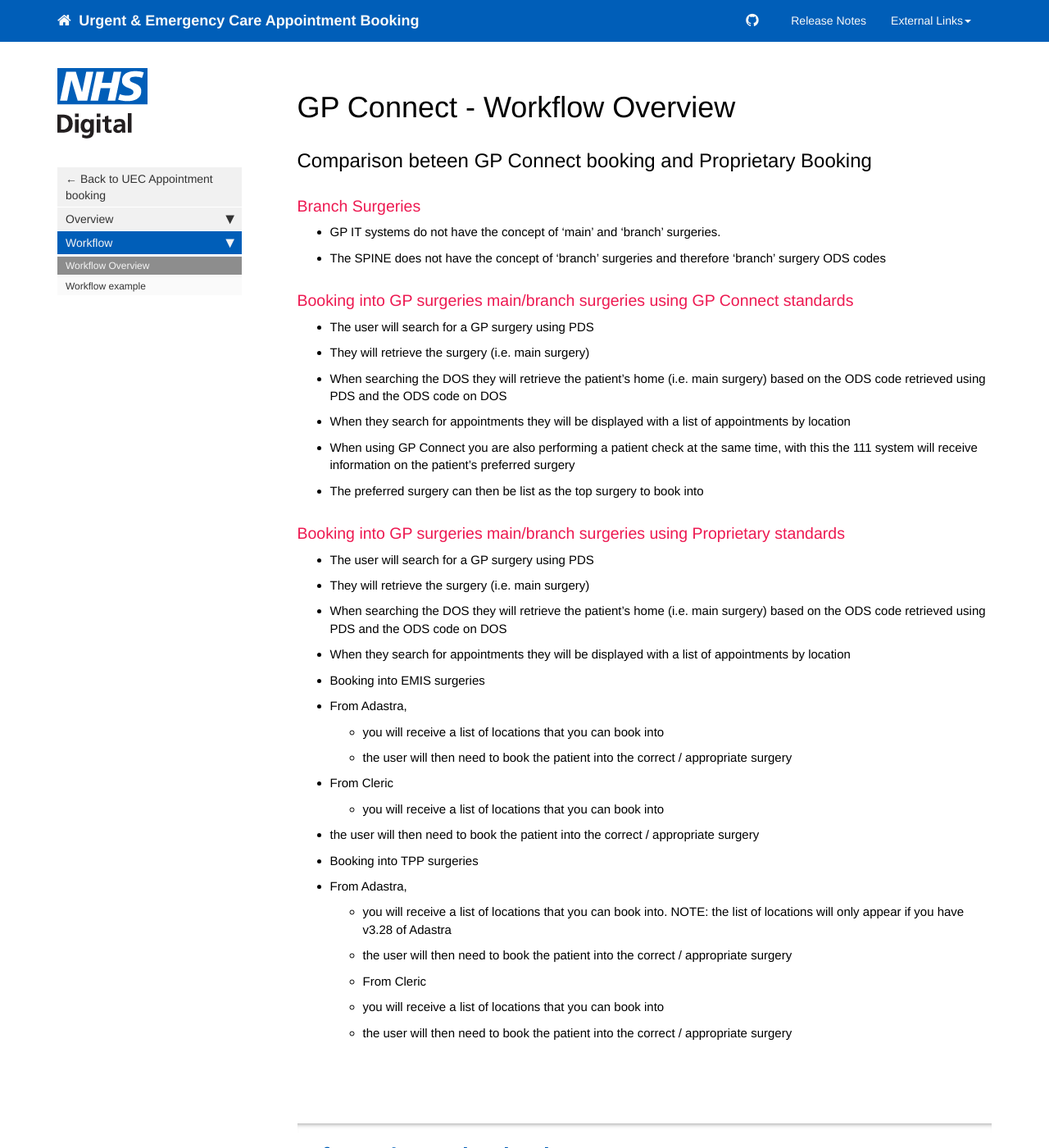
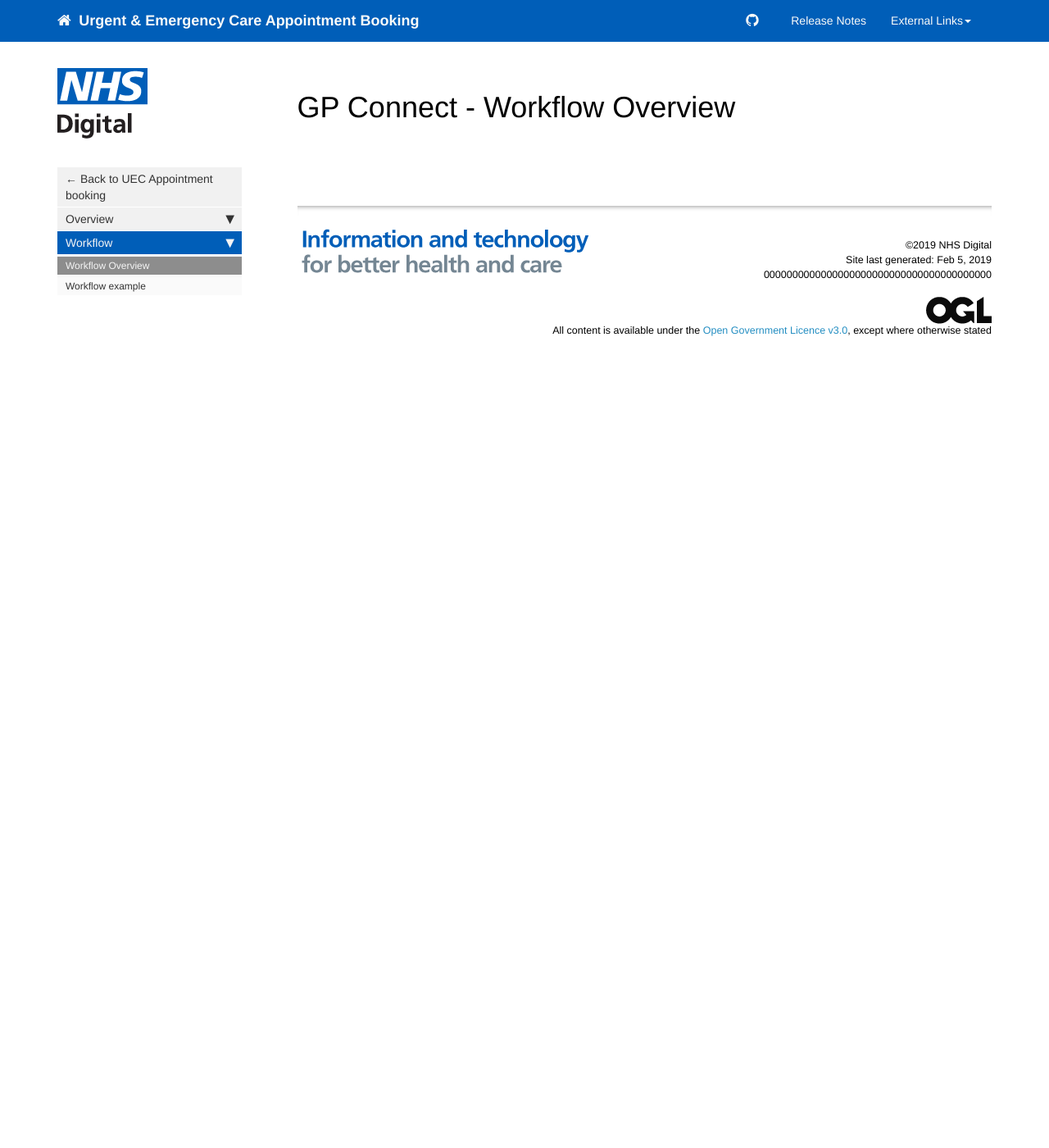
Before and after one commit to nhsd-a2si/docs-uec-appts, a Jekyll site: the page built from _pages/functional_spec/gpc/gpc_wfoverview.md, in a window 1280 px wide and 1400 px high. Shown: the whole window at 82% size. Built offline with Jekyll 4.4.1, drawn with Linux system fonts in a browser that asks for light colours; nearby versions of some CDN libraries.

Commit message:
Update gpc_wfoverview.md

```diff
--- a/_pages/functional_spec/gpc/gpc_wfoverview.md
+++ b/_pages/functional_spec/gpc/gpc_wfoverview.md
@@ -6,40 +6,3 @@ permalink: gpc_wfoverview.html
 toc: false
 folder: functional_spec
 ---
-
-## Comparison beteen GP Connect booking and Proprietary Booking
-
-### Branch Surgeries
-
-*	GP IT systems do not have the concept of ‘main’ and ‘branch’ surgeries.
-*	The SPINE does not have the concept of ‘branch’ surgeries and therefore ‘branch’ surgery ODS codes
-
-### Booking into GP surgeries main/branch surgeries using GP Connect standards
-
-* The user will search for a GP surgery using PDS
-*	They will retrieve the surgery (i.e. main surgery)
-*	When searching the DOS they will retrieve the patient’s home (i.e. main surgery) based on the ODS code retrieved using PDS and the ODS code on DOS
-*	When they search for appointments they will be displayed with a list of appointments by location
-*	When using GP Connect you are also performing a patient check at the same time, with this the 111 system will receive information on the patient’s preferred surgery
-*	The preferred surgery can then be list as the top surgery to book into
-
-### Booking into GP surgeries main/branch surgeries using Proprietary standards
-
-*	The user will search for a GP surgery using PDS
-*	They will retrieve the surgery (i.e. main surgery)
-*	When searching the DOS they will retrieve the patient’s home (i.e. main surgery) based on the ODS code retrieved using PDS and the ODS code on DOS
-*	When they search for appointments they will be displayed with a list of appointments by location
-*	Booking into EMIS surgeries
-  *	From Adastra,
-    *	you will receive a list of locations that you can book into
-    *	the user will then need to book the patient into the correct / appropriate surgery
-  *	From Cleric
-    * you will receive a list of locations that you can book into
-  * the user will then need to book the patient into the correct / appropriate surgery
-*	Booking into TPP surgeries
-  * From Adastra,
-    * you will receive a list of locations that you can book into.  NOTE: the list of locations will only appear if you have v3.28 of Adastra
-    *	the user will then need to book the patient into the correct / appropriate surgery
-    *	From Cleric
-    *	you will receive a list of locations that you can book into
-    *	the user will then need to book the patient into the correct / appropriate surgery
```
